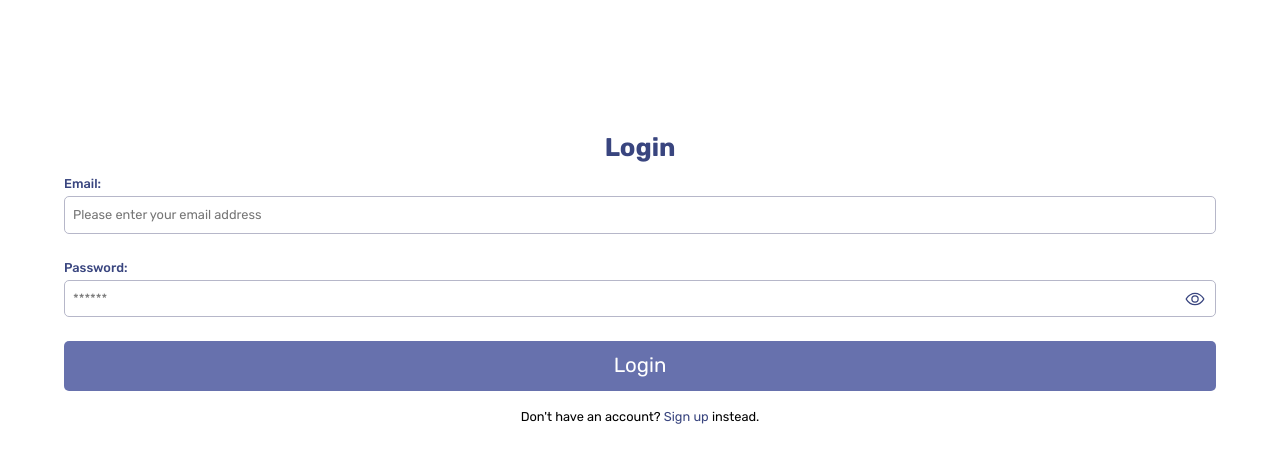
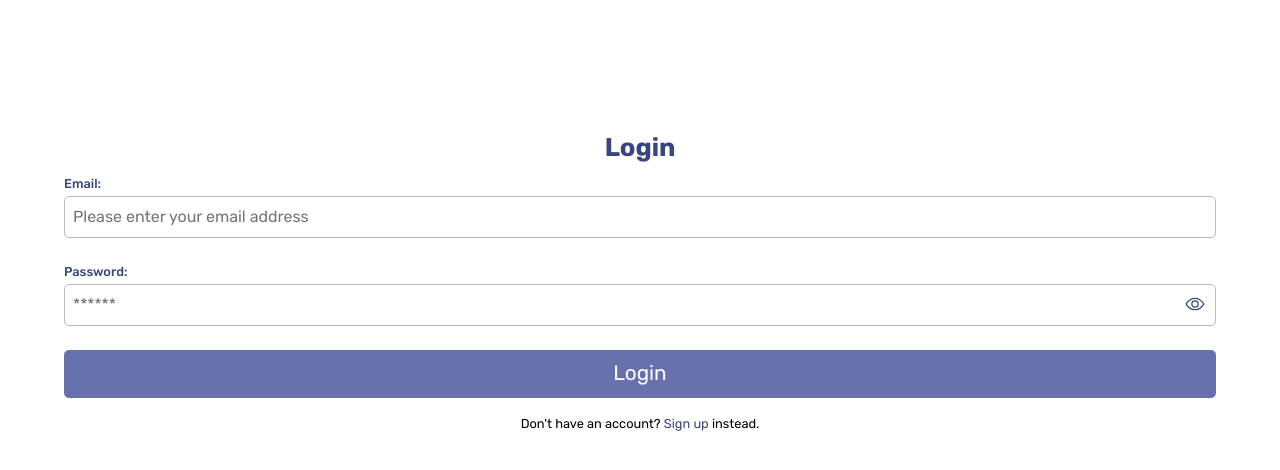
Before and after one commit to dvlapo/tailors-dairy, a React (Create React App) app: page /add-client in a window 1280 px wide. Shown: the top 470 px of the page. Built offline with nearby package versions, Linux system fonts and the light colour scheme; a web font is replaced by a local one.

Commit message:
fixed small bug

```diff
--- a/src/components/Header.js
+++ b/src/components/Header.js
@@ -8,10 +8,12 @@ const Header = () => {
   const { toggleSearchBar, toggleNav, showNav, setShowNav } =
     useContext(DataContext);
   const [username, setUsername] = useState('');
+  const [redirect, setRedirect] = useState(null);
 
   const logOut = () => {
     localStorage.removeItem('token');
     localStorage.removeItem('tailorname');
+    setRedirect(true);
     window.location.reload();
   };
 
@@ -71,7 +73,7 @@ const Header = () => {
 
               <button onClick={logOut}>
                 Log out<ion-icon name="log-out-outline"></ion-icon>
-                <Redirect to="/" />
+                {redirect && <Redirect to="/" />}
               </button>
             </div>
           </div>
--- a/src/components/styles/ClientFormStyled.js
+++ b/src/components/styles/ClientFormStyled.js
@@ -30,6 +30,7 @@ const ClientFormStyled = styled.div`
 
     input {
       margin-right: 0;
+      font-size: 1.3rem;
     }
   }
   .name-input,
@@ -38,7 +39,7 @@ const ClientFormStyled = styled.div`
     border: 1px solid var(--lightColor);
     border-radius: 5px;
     margin-right: auto;
-    padding: 0.1rem 0.5rem;
+    padding: 0.2rem 0.5rem;
     color: var(--darkColor);
 
     &:focus {
@@ -60,8 +61,8 @@ const ClientFormStyled = styled.div`
   button {
     width: 100%;
     background-color: var(--darkColorTrans);
-    padding: 0.7rem 0.5rem;
-    font-size: clamp(1.1rem, 1.6vw, 3rem);
+    padding: 0.5rem 0.5rem;
+    font-size: clamp(1.3rem, 1.6vw, 3rem);
     margin-block: 2rem;
     border: none;
     border-radius: 5px;
--- a/src/components/styles/FormStyled.js
+++ b/src/components/styles/FormStyled.js
@@ -31,7 +31,7 @@ const FormStyled = styled.div`
     padding: 0.5rem;
     border: 1px solid var(--lightColor);
     border-radius: 5px;
-    font-size: clamp(0.8rem, 1vw, 2.5rem);
+    font-size: clamp(1rem, 1vw, 2.5rem);
     caret-color: var(--darkColor);
 
     &:focus {
@@ -67,9 +67,9 @@ const FormStyled = styled.div`
   button {
     width: 100%;
     background-color: var(--darkColorTrans);
-    padding: 0.6rem;
     margin-top: 0.5rem;
-    font-size: clamp(1rem, 1.6vw, 3rem);
+    padding: 0.5rem;
+    font-size: clamp(1.3rem, 1.6vw, 3rem);
     border: none;
     border-radius: 5px;
     color: #fff;
```
